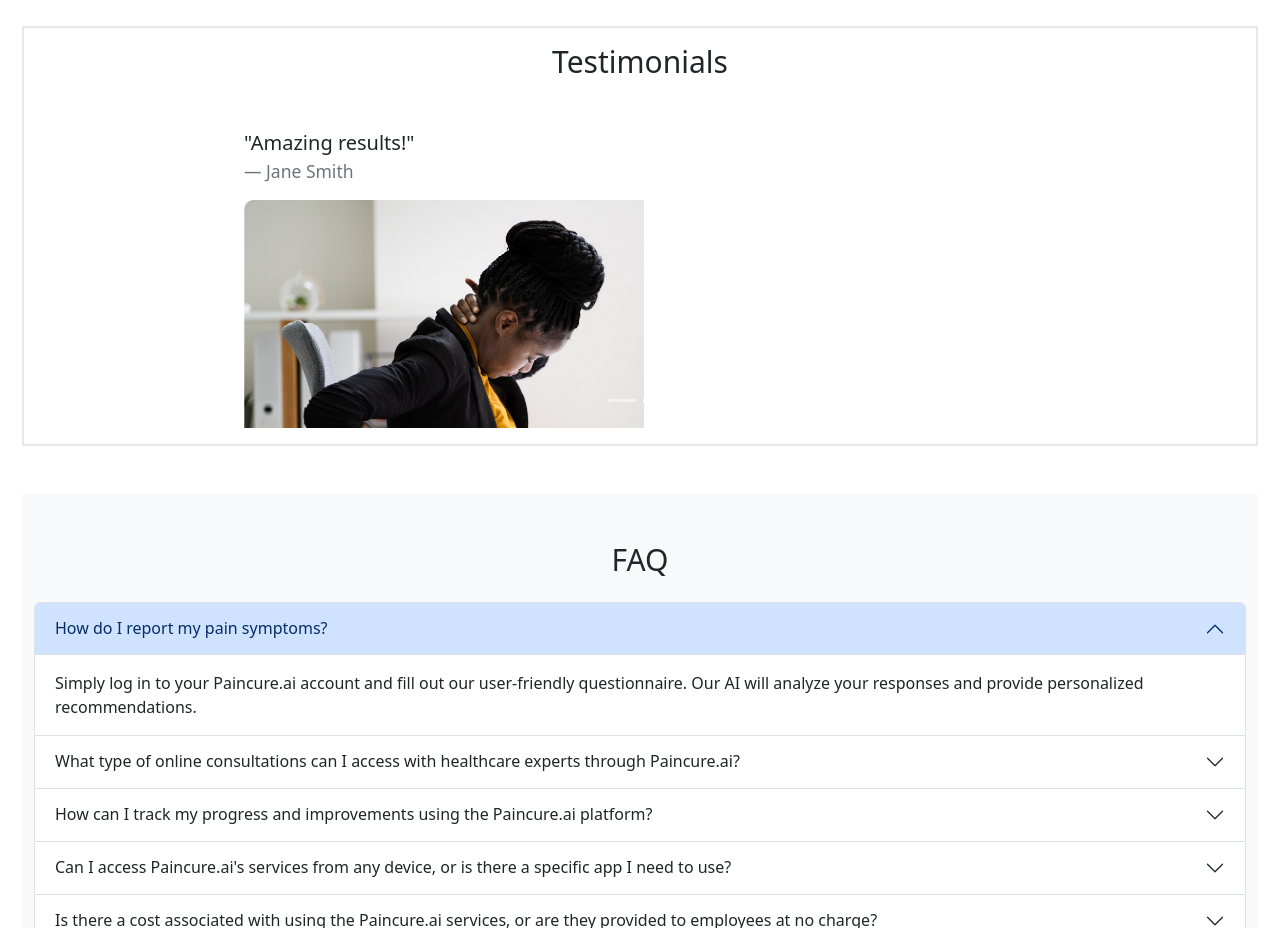
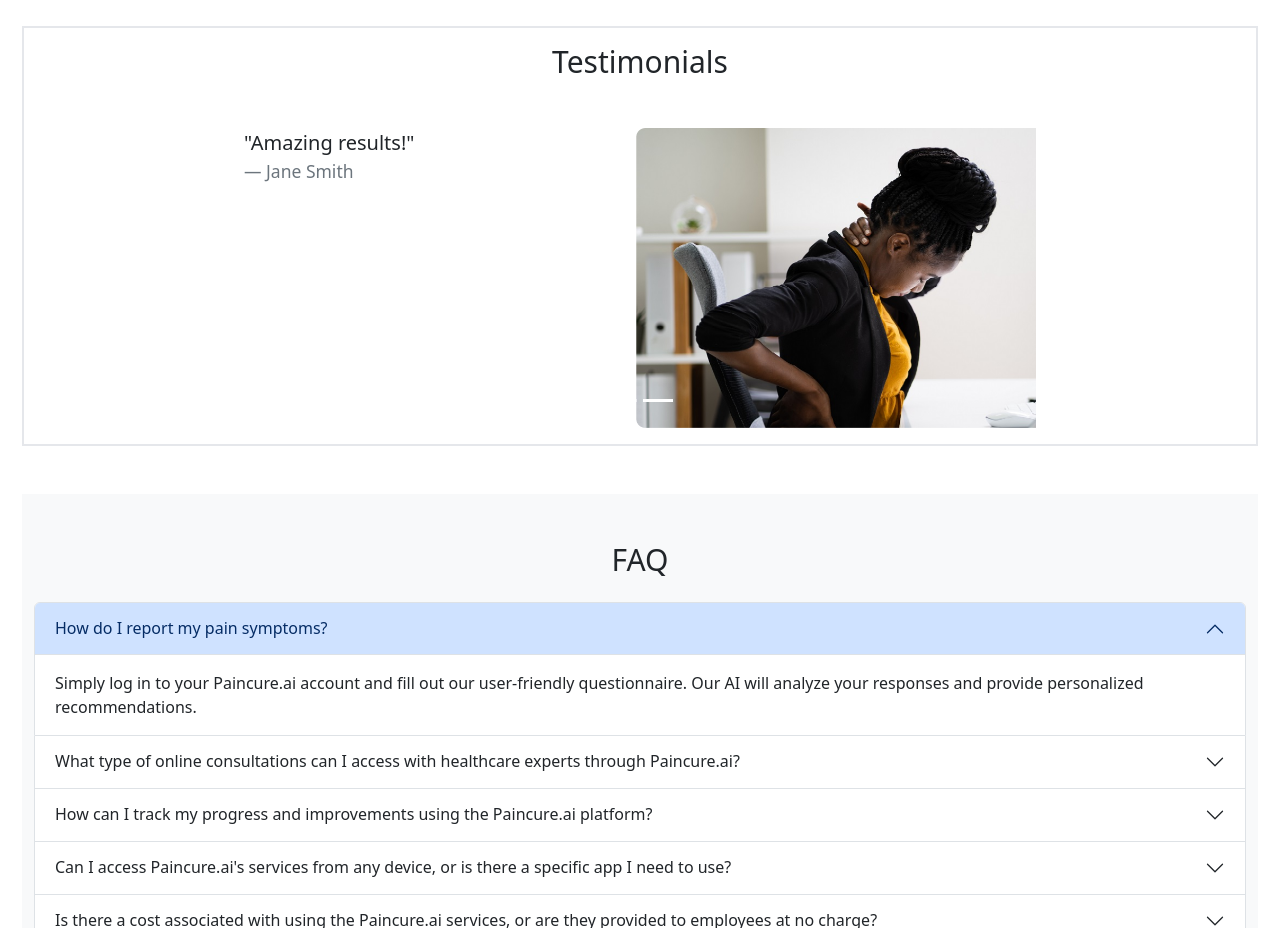
Before and after one commit to nitishsaini706/paincure, a Next.js app: page / in a window 1280 px wide. Shown: the part 1820-2748 px from the top of the page. Built offline with nearby package versions, Linux system fonts and the light colour scheme.

Commit message:
mobile design

```diff
--- a/src/app/page.js
+++ b/src/app/page.js
@@ -138,7 +138,7 @@ export default function Home() {
         <Carousel >
           <Carousel.Item>
             <Row className="justify-content-center">
-              <Col md={8} className='lg:d-flex h-[300px]'>
+              <Col md={8} className='lg:flex h-[300px]'>
                 <blockquote className="blockquote">
                   <p className="mb-2 mr-10">“Paincure.ai has been a game-changer for our company. Employee productivity has skyrocketed, and absenteeism rates have plummeted.”</p>
                   <footer className="blockquote-footer mt-2">John Doe</footer>
@@ -149,7 +149,7 @@ export default function Home() {
           </Carousel.Item>
           <Carousel.Item>
             <Row className="justify-content-center">
-              <Col md={8} className='lg:d-flex h-[300px] justify-between'>
+              <Col md={8} className='lg:flex h-[300px] justify-between'>
                 <blockquote className="blockquote">
                   <p className="mb-3">"Amazing results!"</p>
                   <footer className="blockquote-footer">Jane Smith</footer>
```
